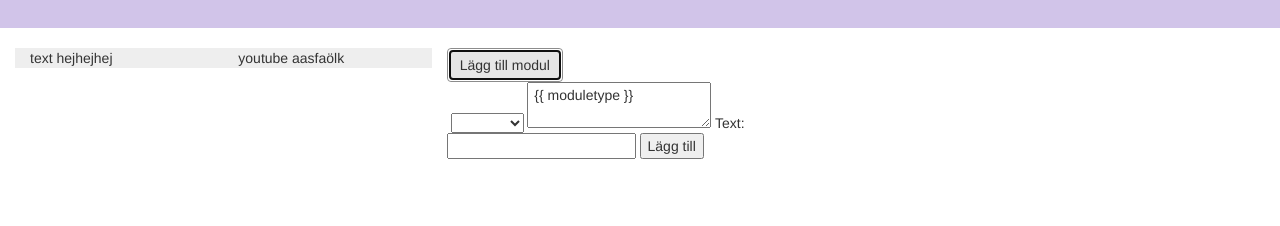
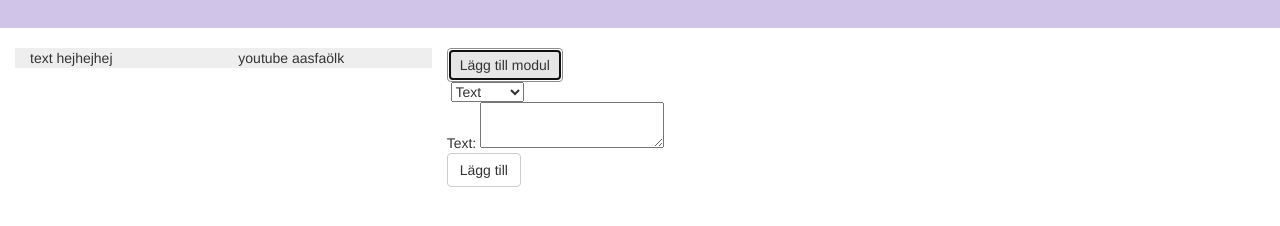
Before and after one commit to soppafisk/examensarbete, a website: page public/index.html in a window 1280 px wide. Both pictures are taken after a click on the button "Lägg till modul". Shown: the part 22-248 px from the top of the page. Drawn offline with nearby package versions, Linux system fonts and the light colour scheme.

Commit message:
tog bort directive, kör med ng-swich istället

```diff
--- a/public/index.html
+++ b/public/index.html
@@ -25,13 +25,21 @@
           <div ng-show="showAddModule">
             <form action="" novalidate>
               <label for="moduleType"></label>
-              <select class="" name="moduleType" ng-model="newModule.moduleType">
+              <select class="" name="moduleType" ng-model="newModule.type">
                 <option value="text" selected>Text</option>
                 <option value="youtube">Youtube</option>
               </select>
-              <type-input moduletype="newModule.moduleType || 'text'"></type-input>
-              Text: <input type="text" ng-model="newModule.textContent">
-              <button ng-click="addModule()" type="button">Lägg till</button>
+              <div ng-switch="newModule.type">
+
+                <div ng-switch-when="youtube">
+                  Youtube: <input type="text" ng-model="newModule.content">
+                </div>
+                <div ng-switch-when="text">
+                  Text: <textarea ng-model="newModule.content"></textarea>
+                </div>
+
+              </div>
+              <button ng-click="addModule()" type="button" class="btn btn-default">Lägg till</button>
             </form>
           </div>
         </div>
--- a/public/js/ponk.js
+++ b/public/js/ponk.js
@@ -14,7 +14,7 @@ ponk.controller("AppCtrl", ["$scope", function($scope) {
     ];
     $scope.showAddModule = false;
     $scope.newModule = {
-      type: null,
+      type: "text",
       content: ""
     }
 
@@ -23,34 +23,8 @@ ponk.controller("AppCtrl", ["$scope", function($scope) {
   };
 
   $scope.addModule = function() {
-    $scope.newModule = {
-      type: $scope.newModule.moduleType,
-      content: $scope.newModule.textContent
-    }
     $scope.modules.push($scope.newModule);
-    $scope.textContent = "";
+    $scope.newModule = { type: "text", };
     $scope.showAddModule = false;
   }
 }]);
-
-ponk.directive("typeInput", function($compile){
-
-  var test = function($scope){
-    console.log($scope.newModule.moduletype);
-  }
-
-  return {
-    restrict: 'E',
-    scope: {
-      moduletype: "=",
-    },
-    template: "<textarea> {{ moduletype }}</textarea>",
-    controller: function($scope) {
-      console.log($scope.moduletype);
-      test();
-    }
-
-  }
-
-
-  });
```
